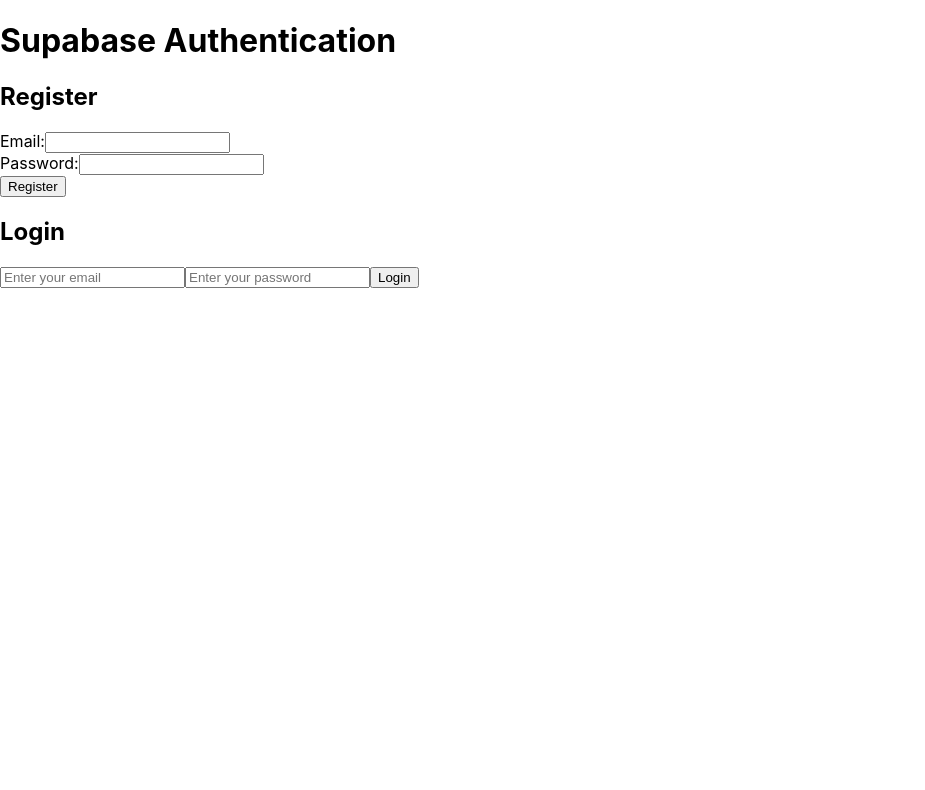
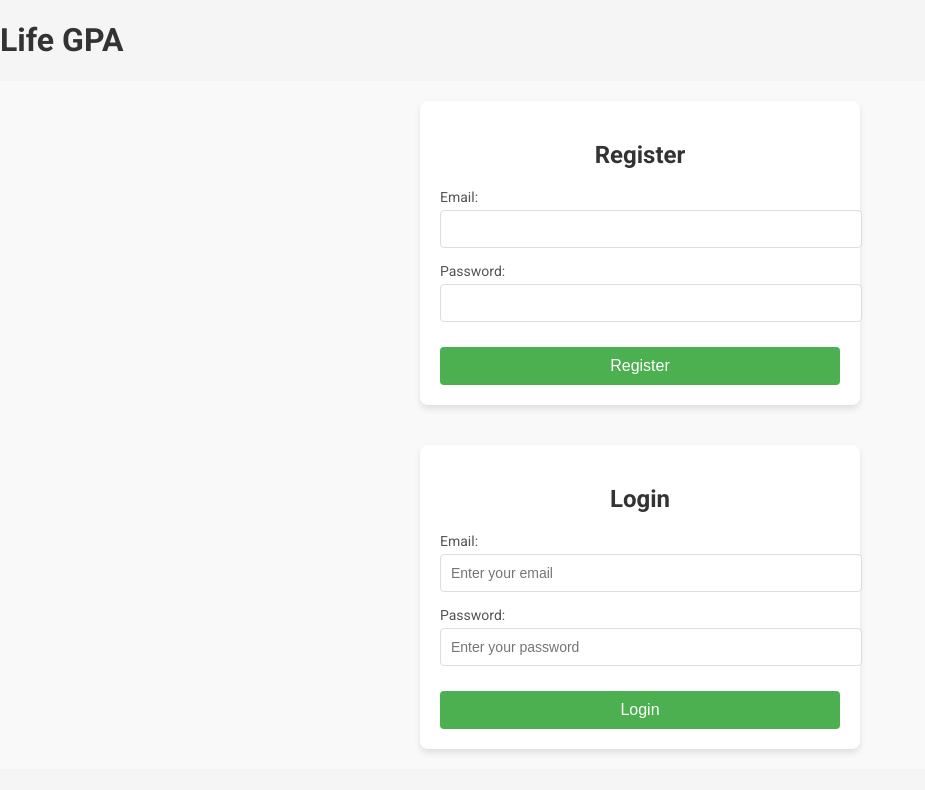
Before and after one commit to CompassFoundry/LifeGPA, a React (Create React App) app in the folder frontend/: page / in a window 1280 px wide. Shown: the top 790 px of the page, without its empty margins (0-925 px from the left). Built offline with nearby package versions, Linux system fonts and the light colour scheme; no server answers.

Commit message:
added style for components and changed frontend folder layout

```diff
--- a/frontend/public/index.html
+++ b/frontend/public/index.html
@@ -7,6 +7,11 @@
     <meta name="theme-color" content="#000000" />
     <meta name="description" content="Live well." />
     <link rel="apple-touch-icon" href="%PUBLIC_URL%/logo192.png" />
+    <link
+      href="https://fonts.googleapis.com/css2?family=Roboto:wght@400;500;700&display=swap"
+      rel="stylesheet"
+    />
+
     <!--
       manifest.json provides metadata used when your web app is installed on a
       user's mobile device or desktop. See https://developers.google.com/web/fundamentals/web-app-manifest/
--- a/frontend/src/App.js
+++ b/frontend/src/App.js
@@ -1,7 +1,8 @@
 import React, { useState, useEffect } from 'react'
-import RegisterUser from './RegisterUser'
-import LoginUser from './LoginUser'
+import RegisterUser from './Components/Auth/RegisterUser'
+import LoginUser from './Components/Auth/LoginUser'
 import { supabase } from './supabaseClient'
+import './styles/global.css' // Optional global styles
 
 const App = () => {
   const [user, setUser] = useState(null)
@@ -28,7 +29,7 @@ const App = () => {
 
   return (
     <div className='App'>
-      <h1>Supabase Authentication</h1>
+      <h1>Life GPA</h1>
       {user ? (
         <div>
           <p>Logged in as: {user.email}</p>
--- /dev/null
+++ b/frontend/src/Components/Auth/Auth.module.css
@@ -0,0 +1,76 @@
+/* Auth.module.css */
+
+/* Shared container for both Login and Register */
+.container {
+  display: flex;
+  flex-direction: column;
+  align-items: center;
+  justify-content: center;
+  background-color: #f9f9f9;
+  padding: 20px;
+}
+
+/* Form container */
+.form {
+  width: 100%;
+  max-width: 400px;
+  background: #ffffff;
+  border-radius: 8px;
+  box-shadow: 0 4px 6px rgba(0, 0, 0, 0.1);
+  padding: 20px;
+}
+
+/* Headings */
+.heading {
+  font-size: 24px;
+  font-weight: 600;
+  color: #333333;
+  margin-bottom: 20px;
+  text-align: center;
+}
+
+/* Input field styles */
+.inputGroup {
+  margin-bottom: 15px;
+}
+
+.label {
+  font-size: 14px;
+  color: #555555;
+  margin-bottom: 5px;
+  display: block;
+}
+
+.input {
+  width: 100%;
+  padding: 10px;
+  border: 1px solid #ddd;
+  border-radius: 4px;
+  font-size: 14px;
+}
+
+/* Button styles */
+.button {
+  width: 100%;
+  padding: 10px;
+  background-color: #4caf50;
+  color: white;
+  font-size: 16px;
+  border: none;
+  border-radius: 4px;
+  cursor: pointer;
+  margin-top: 10px;
+  transition: background-color 0.3s;
+}
+
+.button:hover {
+  background-color: #45a049;
+}
+
+/* Message styles */
+.message {
+  margin-top: 15px;
+  font-size: 14px;
+  color: #666666;
+  text-align: center;
+}
--- /dev/null
+++ b/frontend/src/Components/Auth/LoginUser.js
@@ -0,0 +1,79 @@
+import React, { useState } from 'react'
+import { supabase } from '../../supabaseClient' // Ensure you import your Supabase client
+import styles from './Auth.module.css' // Import styles
+
+const LoginUser = () => {
+  const [email, setEmail] = useState('')
+  const [password, setPassword] = useState('')
+  const [errorMessage, setErrorMessage] = useState('')
+
+  const handleLogin = async (e) => {
+    e.preventDefault()
+
+    // Validate email and password before sending
+    if (!email || !password) {
+      setErrorMessage('Email and password are required.')
+      return
+    }
+
+    try {
+      const { data, error } = await supabase.auth.signInWithPassword({
+        email: email,
+        password: password,
+      })
+
+      if (error) {
+        setErrorMessage(error.message)
+        console.error('Supabase login error:', error)
+      } else {
+        console.log('Login successful:', data)
+        // Handle successful login (e.g., redirect or set user state)
+      }
+    } catch (error) {
+      console.error('Error:', error)
+      setErrorMessage('An unexpected error occurred.')
+    }
+  }
+
+  return (
+    <div className={styles.container}>
+      <form className={styles.form} onSubmit={handleLogin}>
+        <h2 className={styles.heading}>Login</h2>
+        <div className={styles.inputGroup}>
+          <label className={styles.label} htmlFor='email'>
+            Email:
+          </label>
+          <input
+            className={styles.input}
+            id='email'
+            type='email'
+            placeholder='Enter your email'
+            value={email}
+            onChange={(e) => setEmail(e.target.value)}
+            required
+          />
+        </div>
+        <div className={styles.inputGroup}>
+          <label className={styles.label} htmlFor='password'>
+            Password:
+          </label>
+          <input
+            className={styles.input}
+            id='password'
+            type='password'
+            placeholder='Enter your password'
+            value={password}
+            onChange={(e) => setPassword(e.target.value)}
+            required
+          />
+        </div>
+        <button type='submit' className={styles.button}>
+          Login
+        </button>
+      </form>
+      {errorMessage && <p className={styles.message}>{errorMessage}</p>}
+    </div>
+  )
+}
+
+export default LoginUser
--- a/frontend/src/RegisterUser.js
+++ b/frontend/src/Components/Auth/RegisterUser.js
@@ -1,5 +1,6 @@
 import React, { useState } from 'react'
-import { supabase } from './supabaseClient'
+import { supabase } from '../../supabaseClient'
+import styles from './Auth.module.css' // Import shared styles
 
 const RegisterUser = () => {
   const [email, setEmail] = useState('')
@@ -18,30 +19,40 @@ const RegisterUser = () => {
   }
 
   return (
-    <div>
-      <h2>Register</h2>
-      <form onSubmit={handleRegister}>
-        <div>
-          <label>Email:</label>
+    <div className={styles.container}>
+      <form className={styles.form} onSubmit={handleRegister}>
+        <h2 className={styles.heading}>Register</h2>
+        <div className={styles.inputGroup}>
+          <label className={styles.label} htmlFor='email'>
+            Email:
+          </label>
           <input
+            className={styles.input}
+            id='email'
             type='email'
             value={email}
             onChange={(e) => setEmail(e.target.value)}
             required
           />
         </div>
-        <div>
-          <label>Password:</label>
+        <div className={styles.inputGroup}>
+          <label className={styles.label} htmlFor='password'>
+            Password:
+          </label>
           <input
+            className={styles.input}
+            id='password'
             type='password'
             value={password}
             onChange={(e) => setPassword(e.target.value)}
             required
           />
         </div>
-        <button type='submit'>Register</button>
+        <button type='submit' className={styles.button}>
+          Register
+        </button>
+        {message && <p className={styles.message}>{message}</p>}
       </form>
-      {message && <p>{message}</p>}
     </div>
   )
 }
--- a/frontend/src/LoginUser.js
+++ /dev/null
@@ -1,62 +0,0 @@
-import React, { useState } from 'react'
-import { supabase } from './supabaseClient' // Ensure you import your Supabase client
-
-const LoginUser = () => {
-  const [email, setEmail] = useState('')
-  const [password, setPassword] = useState('')
-  const [errorMessage, setErrorMessage] = useState('')
-
-  const handleLogin = async (e) => {
-    e.preventDefault()
-
-    // Validate email and password before sending
-    if (!email || !password) {
-      setErrorMessage('Email and password are required.')
-      return
-    }
-
-    try {
-      const { data, error } = await supabase.auth.signInWithPassword({
-        email: email,
-        password: password,
-      })
-
-      if (error) {
-        setErrorMessage(error.message)
-        console.error('Supabase login error:', error)
-      } else {
-        console.log('Login successful:', data)
-        // Handle successful login (e.g., redirect or set user state)
-      }
-    } catch (error) {
-      console.error('Error:', error)
-      setErrorMessage('An unexpected error occurred.')
-    }
-  }
-
-  return (
-    <div>
-      <h2>Login</h2>
-      <form onSubmit={handleLogin}>
-        <input
-          type='email'
-          placeholder='Enter your email'
-          value={email}
-          onChange={(e) => setEmail(e.target.value)}
-          required
-        />
-        <input
-          type='password'
-          placeholder='Enter your password'
-          value={password}
-          onChange={(e) => setPassword(e.target.value)}
-          required
-        />
-        <button type='submit'>Login</button>
-      </form>
-      {errorMessage && <p>{errorMessage}</p>}
-    </div>
-  )
-}
-
-export default LoginUser
--- /dev/null
+++ b/frontend/src/styles/global.css
@@ -0,0 +1,51 @@
+/* General Reset */
+body,
+html {
+  margin: 0;
+  padding: 0;
+  font-family: 'Roboto', sans-serif; /* Modern font */
+  background-color: #f5f5f5; /* Light background for the app */
+  color: #333; /* Darker text for readability */
+  min-height: 100vh;
+}
+
+/* App Wrapper */
+.app {
+  width: 100%;
+  max-width: 1200px; /* Adjust as needed */
+  margin: 0 auto; /* Center the app horizontally */
+  padding: 20px;
+  box-sizing: border-box;
+}
+
+/* Header */
+.header {
+  display: flex;
+  align-items: center;
+  justify-content: center;
+  background-color: #ffffff; /* White header background */
+  box-shadow: 0 2px 4px rgba(0, 0, 0, 0.1); /* Subtle shadow */
+  border-radius: 8px;
+  margin-bottom: 20px;
+}
+
+.logo {
+  height: 50px; /* Adjust the size of your logo */
+  margin-right: 15px;
+  margin-left: 15px;
+}
+
+.product-name {
+  font-size: 24px;
+  font-weight: 600;
+  color: #4caf50; /* Accent color for the product name */
+}
+
+/* Main Content */
+.content {
+  display: flex; /* Use flexbox for layout */
+  flex-wrap: wrap; /* Allow components to wrap to the next row if needed */
+  justify-content: space-around; /* Space components evenly */
+  gap: 20px; /* Space between components */
+  width: 100%; /* Make content take full width of the app */
+}
--- /dev/null
+++ b/frontend/src/styles/variables.css
@@ -0,0 +1,5 @@
+:root {
+  --primary-color: #4caf50;
+  --secondary-color: #333333;
+  --font-family: 'Roboto', sans-serif;
+}
```
